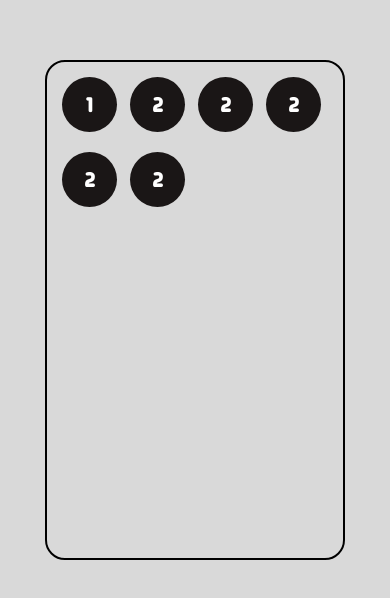
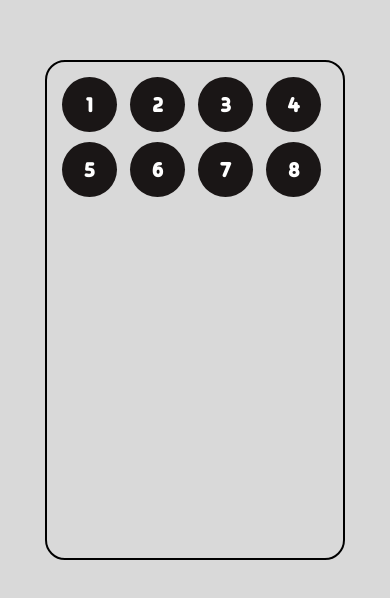
Before and after one commit to VictorHSandi/dot-game, a React Native app: screen /LevelMenu in a window 390 px wide. Shown: the part 112-710 px from the top of the page. Built offline with nearby package versions, Linux system fonts and the light colour scheme.

Commit message:
auto adds level buttons

```diff
--- a/views/LevelMenu.js
+++ b/views/LevelMenu.js
@@ -27,41 +27,61 @@ export default function LevelMenu({navigation}) {
         return(
             <View style={styles.container}>
                 {/* <DifficultyHeader title={difficulty[0]}/> */}
-                <View style={styles.levelsContainer}>
-                    {/* TODO: automate this so that when each row is full create a new row component */}
+                {/* <View style={styles.levelsContainer}>
+
                     <View style={styles.levelsRows}>
                         <LevelButton onPress={()=> navigation.navigate('Game')} title="1" style={styles.levelButton}></LevelButton>
                         <LevelButton onPress={()=> navigation.navigate('Game')} title="2" style={styles.levelButton}></LevelButton>
                         <LevelButton onPress={()=> navigation.navigate('Game')} title="2" style={styles.levelButton}></LevelButton>
                         <LevelButton onPress={()=> navigation.navigate('Game')} title="2" style={styles.levelButton}></LevelButton>
                     </View>
-                    {/* load in the levels from json and create appropriate buttons */}
+
                     <View style={styles.levelsRows}>
                         <LevelButton onPress={()=> navigation.navigate('Game')} title="2" style={styles.levelButton}></LevelButton>
                         <LevelButton onPress={()=> navigation.navigate('Game')} title="2" style={styles.levelButton}></LevelButton>
                     </View>
+                </View> */}
+                <View style={styles.levelsContainer}>
+                    {levelsBuilder(levelData.difficulty.easy)}
                 </View>
             </View>
         );
     }
 }
-//TODO: header with buttons to change modes
-export const DifficultyHeader = ({title}) => {
+//Build all the level buttons
+export const LevelsEntry = ({ levelNum = []}) => {
+    console.log(levelNum)
     return(
-        <View>
-            <Text style={styles.title}>{title}</Text>
-        </View>
+        <>
+            {levelNum.map((num) => (
+                <LevelButton title={num}/>
+            ))}
+        </>
     );
 }
-//TODO: load level buttons
-export const levelBuilder = (level) => {
-
+//Load all the levels form the JSON and create a LevelsEntry component
+export const levelsBuilder = (levels) => {
+    const rows = [];
+    //create four buttons per row
+    for (let i = 0; i < levels.length; i += 4) {
+        const rowLevels = levels.slice(i, i+4);
+        //create row
+        const row = (
+            <View style={styles.levelsRows}>
+                {rowLevels.map((levels) => (
+                    <LevelsEntry levelNum={levels.levelNums} />
+                ))}
+            </View>
+        );
+        rows.push(row);
+    }
+    return rows;
 }
 
-
-const LevelButton = ({onPress, title}) => {
+//Todo: add OnPress action
+const LevelButton = ({title}) => {
     return(
-        <Pressable style={styles.levelButton} onPress={onPress}>
+        <Pressable style={styles.levelButton}>
             <Text style={styles.levelText}>{title}</Text>
         </Pressable>
     );
```
